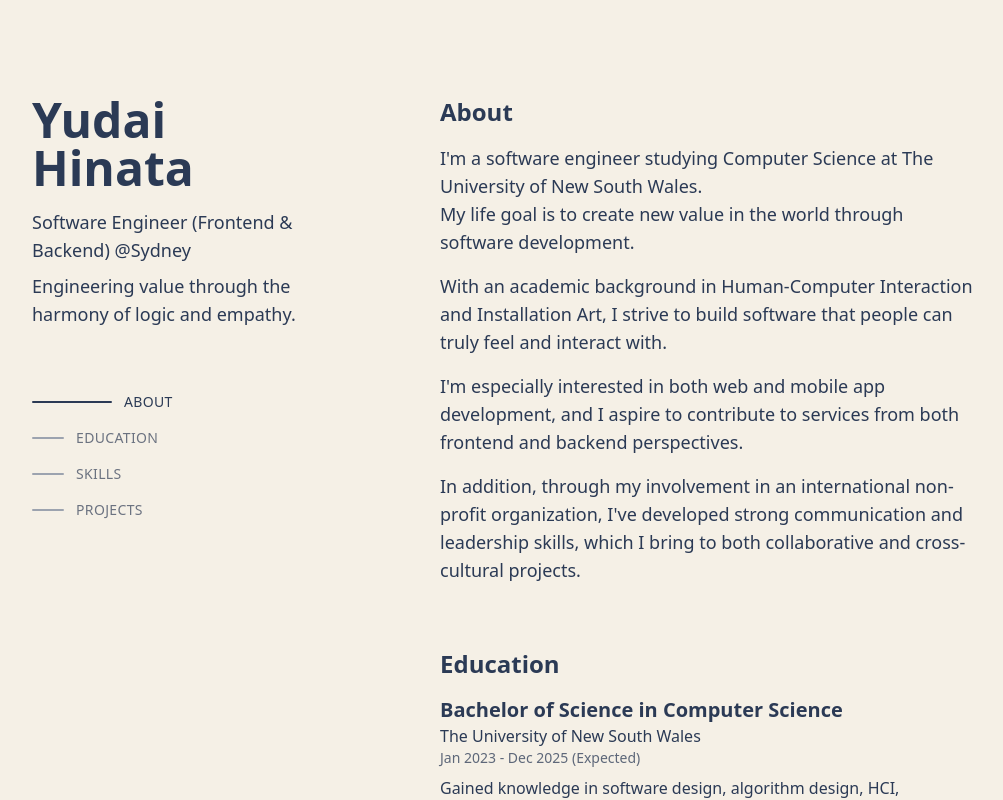
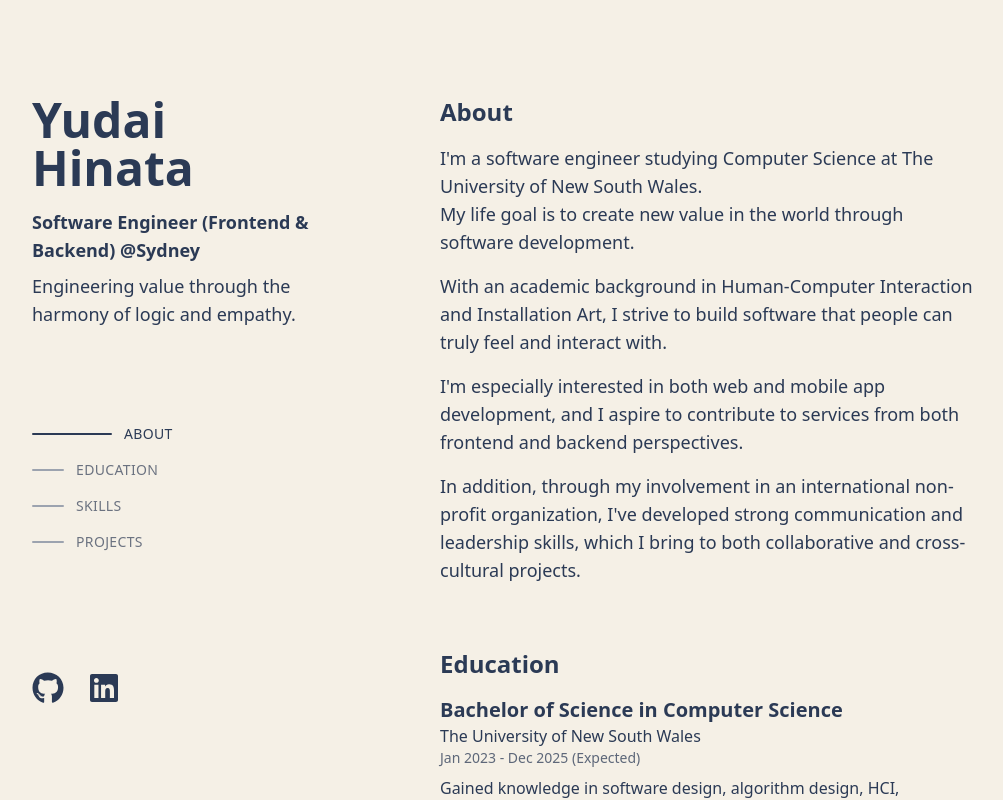
Before and after one commit to udai-h/my-portfolio, a React (Vite) app: page / in a window 1280 px wide. Shown: the top 800 px of the page, without its empty margins (136-1139 px from the left). Built offline with nearby package versions, Linux system fonts and the light colour scheme.

Commit message:
add contact icons

```diff
--- a/package.json
+++ b/package.json
@@ -11,7 +11,8 @@
   },
   "dependencies": {
     "react": "^19.0.0",
-    "react-dom": "^19.0.0"
+    "react-dom": "^19.0.0",
+    "react-icons": "^5.5.0"
   },
   "devDependencies": {
     "@eslint/js": "^9.21.0",
--- a/src/components/Header.tsx
+++ b/src/components/Header.tsx
@@ -1,3 +1,5 @@
+import { FaGithub, FaLinkedin } from "react-icons/fa";
+
 type HeaderProps = {
   activeSection: string;
   onSectionClick: (id: string) => void;
@@ -21,14 +23,14 @@ export default function Header({ activeSection, onSectionClick }: HeaderProps) {
   return (
     <header className="flex flex-col justify-center text-left px-6 py-24">
       <h1 className="text-5xl font-extrabold">Yudai Hinata</h1>
-      <p className="mt-4 text-lg text-navy dark:text-beige">
+      <p className="mt-4 text-lg font-bold text-navy dark:text-beige">
         Software Engineer (Frontend & Backend) @Sydney
       </p>
       <p className="mt-2 text-lg text-navy dark:text-beige">
         Engineering value through the harmony of logic and empathy.
       </p>
 
-      <nav className="space-y-4 pt-16">
+      <nav className="space-y-4 pt-24">
         {navItems.map((item) => (
           <button
             key={item.id}
@@ -54,6 +56,24 @@ export default function Header({ activeSection, onSectionClick }: HeaderProps) {
           </button>
         ))}
       </nav>
+      <div className="absolute bottom-24 flex gap-6">
+        <a
+          href="https://github.com/udai-h"
+          target="_blank"
+          rel="noopener noreferrer"
+          aria-label="GitHub"
+        >
+          <FaGithub className="w-8 h-8 hover:text-gold transition-colors" />
+        </a>
+        <a
+          href="https://linkedin.com/in/yudai-hinata"
+          target="_blank"
+          rel="noopener noreferrer"
+          aria-label="LinkedIn"
+        >
+          <FaLinkedin className="w-8 h-8 hover:text-gold transition-colors" />
+        </a>
+      </div>
     </header>
   );
 }
--- a/src/components/MobileHeader.tsx
+++ b/src/components/MobileHeader.tsx
@@ -1,3 +1,5 @@
+import { FaGithub, FaLinkedin } from "react-icons/fa";
+
 export default function Header() {
   return (
     <header className="flex flex-col text-left px-6 mt-8">
@@ -8,6 +10,24 @@ export default function Header() {
       <p className="mt-4 text-base text-navy dark:text-beige">
         Engineering value through the harmony of logic and empathy.
       </p>
+      <div className="flex gap-4 mt-8 mb-16">
+        <a
+          href="https://github.com/udai-h"
+          target="_blank"
+          rel="noopener noreferrer"
+          aria-label="GitHub"
+        >
+          <FaGithub className="w-6 h-6 hover:text-gold transition-colors" />
+        </a>
+        <a
+          href="https://linkedin.com/in/yudai-hinata"
+          target="_blank"
+          rel="noopener noreferrer"
+          aria-label="LinkedIn"
+        >
+          <FaLinkedin className="w-6 h-6 hover:text-gold transition-colors" />
+        </a>
+      </div>
     </header>
   );
 }
```
Also changed, not shown: src/components/Contact.tsx (deleted), 1 other file (tests, documents, lock files or other folders).
